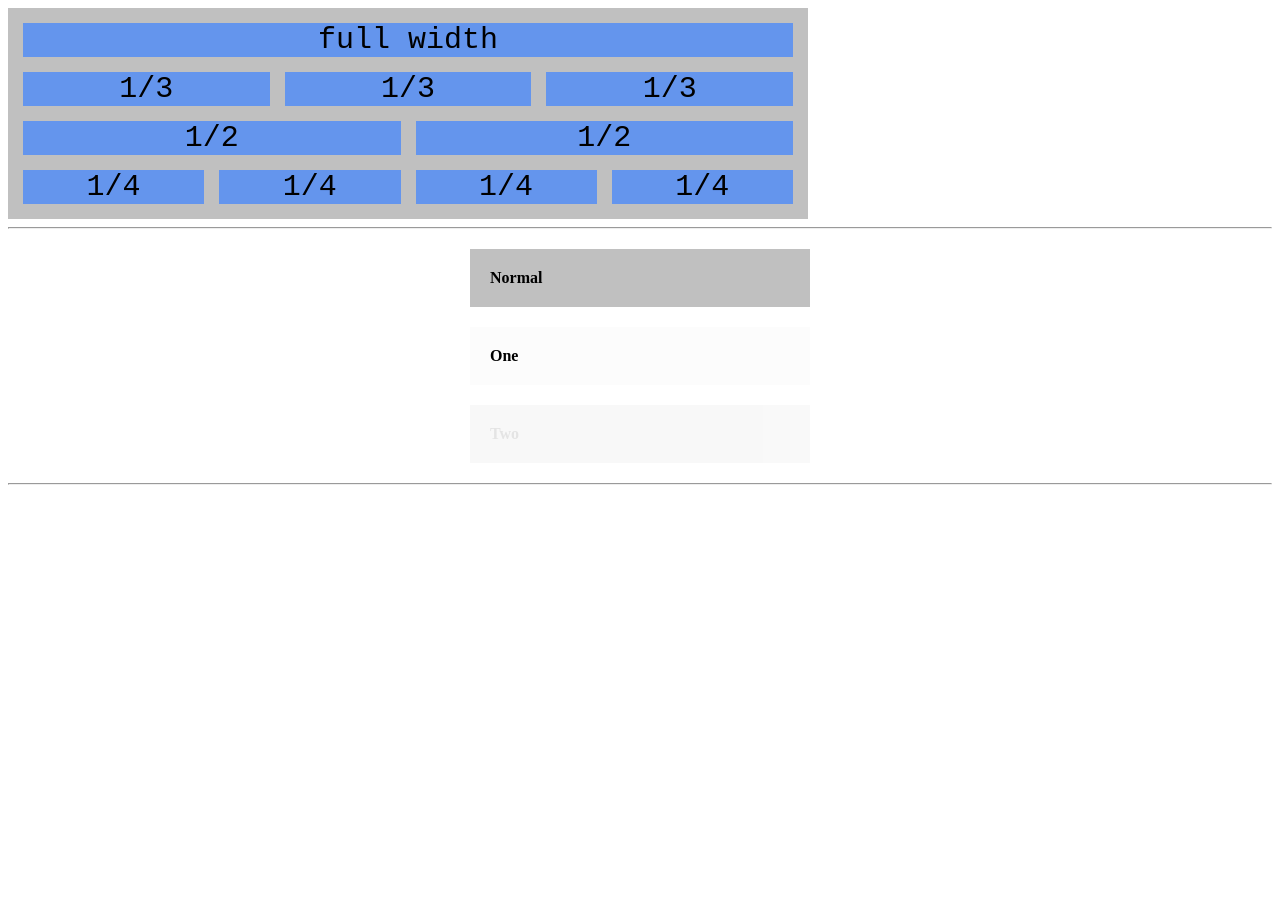
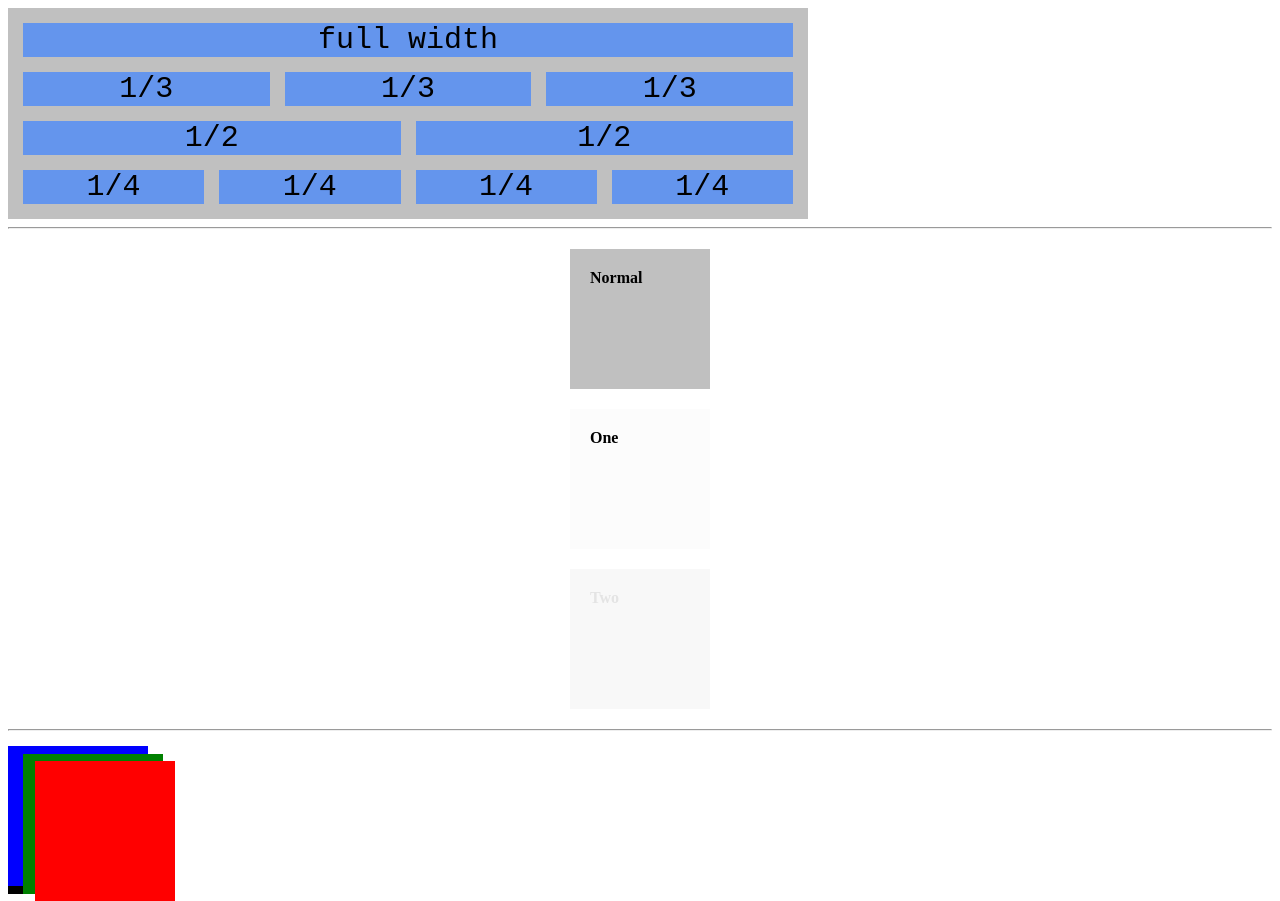
Before and after one commit to abdallah-prog/-CSS-27-29, a plain HTML site: page index.html in a window 1280 px wide. Before the commit the page ends 800 px from the top, so only its background shows below. Drawn offline with Linux system fonts and the light colour scheme.

Commit message:
Update master.css

```diff
--- a/master.css
+++ b/master.css
@@ -61,3 +61,41 @@ div {
     background-color: silver; /* Get The Background From Image */
     opacity: .1;
   }
+
+/*تكليف عدد 01 للدروس من 30 الى 33*/
+div{
+  width: 100px;
+  height: 100px;
+}
+
+.green{
+  background-color: green;
+  position: absolute;
+  z-index: 3;
+  margin-top: 15px;
+  margin-left: 15px;
+}
+
+.red{
+  background-color: red;
+  position: absolute;
+  z-index: 4;
+  margin-top: 22px;
+  margin-left: 27px;
+}
+
+.blue{
+  background-color: blue;
+  position: absolute;
+  z-index: 2;
+  margin-left: 0px;
+  margin-top: 7px;
+
+  }
+
+  .black{
+    background-color: black;
+    position: absolute;
+    z-index: 1;
+    margin-top: 15px;
+  }
```
